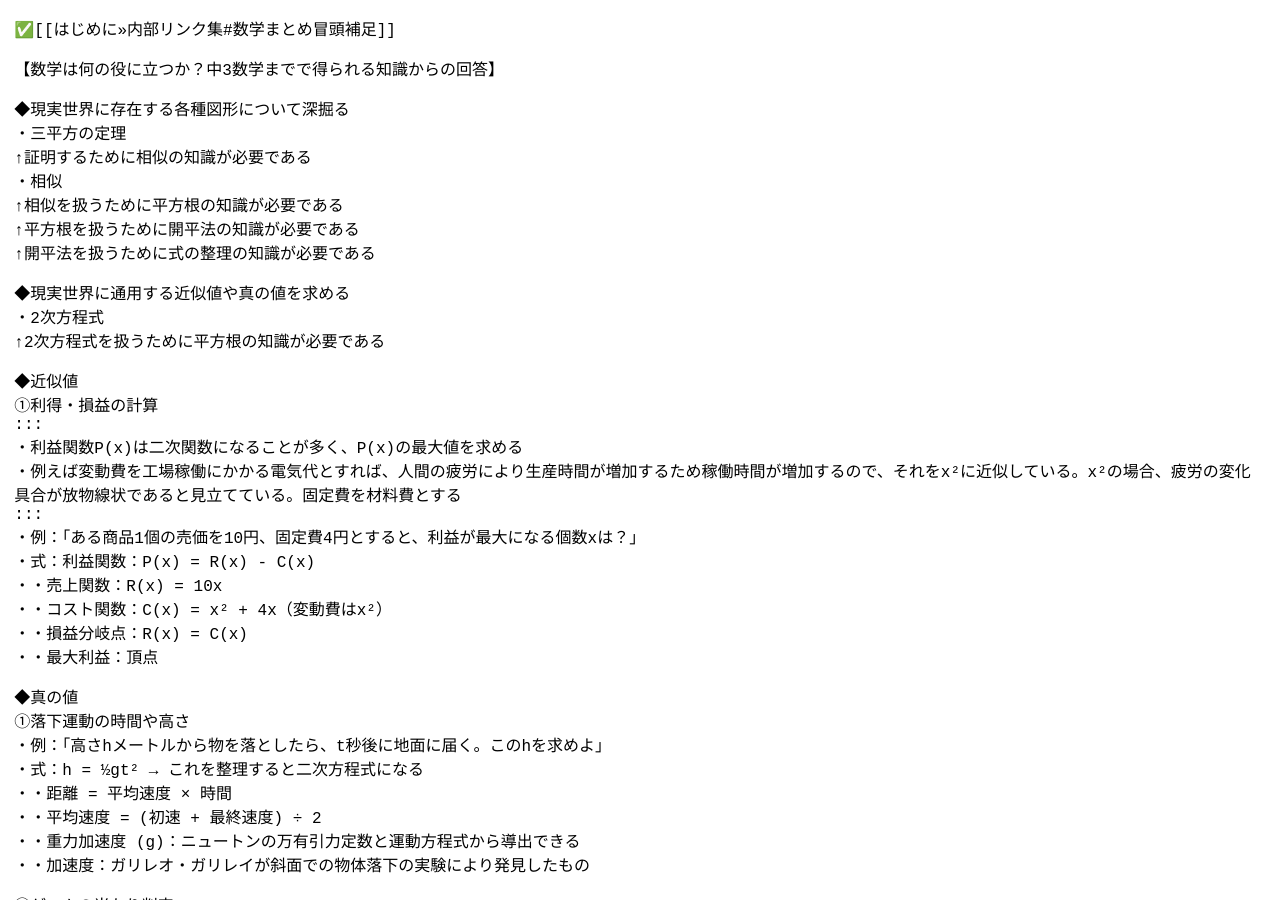
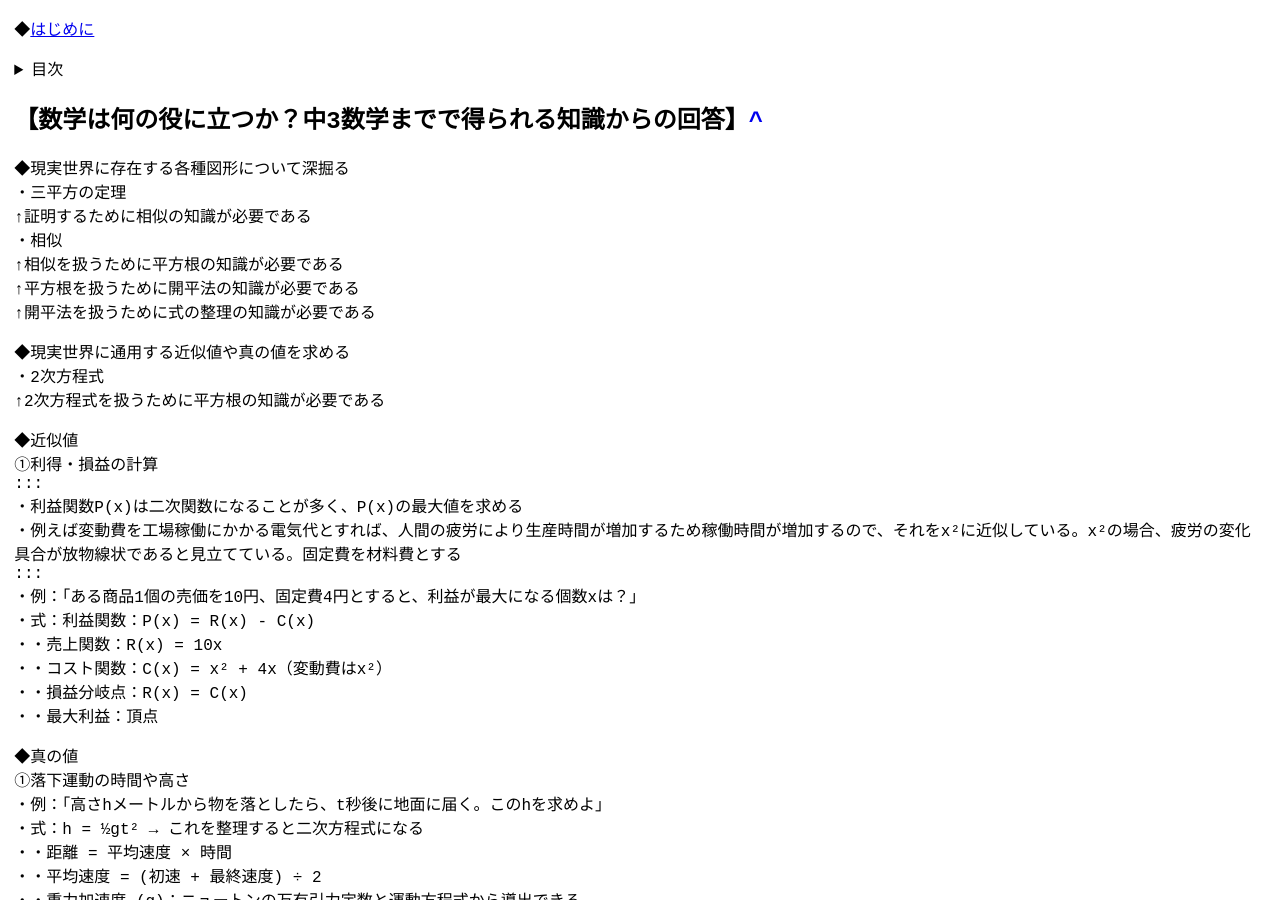
Before and after one commit to zoldof/algo-notes-ci, a Jekyll site: the page built from docs/dist/chu3-1/index.md, in a window 1280 px wide and 900 px high. Built offline with Jekyll 4.4.1, drawn with Linux system fonts in a browser that asks for light colours; our own code applies the rules of GitHub Pages for plain Markdown files.

Commit message:
Update index.md

```diff
--- a/docs/dist/chu3-1/index.md
+++ b/docs/dist/chu3-1/index.md
@@ -1,6 +1,12 @@
-&#9989;&#65039;[[はじめに>>内部リンク集#数学まとめ冒頭補足]]
+---
+layout: default
+title: 中3数学-1
+robots: noindex
+---
 
-【数学は何の役に立つか？中3数学までで得られる知識からの回答】
+{% include intro-and-toc.md %}
+
+## 【数学は何の役に立つか？中3数学までで得られる知識からの回答】
 
 ◆現実世界に存在する各種図形について深掘る
 ・三平方の定理
@@ -78,7 +84,7 @@
 ・例：原価400円の品物に2x割の利益を見込んで定価をつけた。売り出しの日に定価のx割引で売った。利益が48円だった。xの値を求めよ
 ・式：400 × {(10 + 2x) / 10} × {(10 - x ) / 10 } = 448
 
-【数の分類】
+## 【数の分類】
 
 ◆概要
 :::
@@ -156,7 +162,7 @@
 ・並べる：式の展開を用いて式を可能な限り簡単な形で次数の高い項順に並べること
 ・まとめる：因数分解を用いて式を可能な限り簡単な積の形でまとめること
 
-【平方根】
+## 【平方根】
 
 ◆概要
 :::
@@ -206,7 +212,7 @@
 ・④加減を含む式ならば式の整理をする
 ＊ 有理化を行う理由：計算の手間を省ける場合があるから
 
-【2次方程式】
+## 【2次方程式】
 
 ◆概要
 ・2次方程式：xの2乗の項を含む方程式
@@ -232,7 +238,7 @@
 ・・各係数と定数項を公式に代入する
 ・↑ax&#178; + bx + c = 0 → (x + b/2a)&#178; = (b&#178; - 4ac) ÷ 4a&#178;のように変形し［右辺が文字式の②］をxについて解き導く
 
-【2乗に比例する関数】
+## 【2乗に比例する関数】
 
 ◆概要
 ・y = ax&#178;：yがxの2乗に比例するもので、y軸について対称である
@@ -256,7 +262,7 @@
 ↑解の公式の導出過程と関連付けると放物線の頂点は平行移動した先の(-b/2a, -(b&#178; - 4ac) ÷ 4a&#178;)となる
 ↑2乗に比例する関数と2次関数の放物線を見比べながら平行移動すれば明らかである
 
-【相似】
+## 【相似】
 
 ◆言葉遣い
 ・頂角：頂点を角度に着目して説明するときの言い方
@@ -341,7 +347,7 @@
 ↑例えば三角形なら底辺と高さが相似比の対象となるから
 ・体積比はa&#179; : b&#179;
 
-【三平方の定理】
+## 【三平方の定理】
 
 ◆概要
 ・a&#178; + b&#178; = c&#178;
@@ -382,7 +388,7 @@
 ③三平方の定理を適用する
 ④斜辺の長さが求まる
 
-【円】
+## 【円】
 
 ◆概要
 ・円：現実の測定値を仮想の近似値で表したもの
@@ -411,7 +417,7 @@
 ＊内接円や外接円は中1数学で定義済み
 ＊①は内外接で扱えて正多角形の1辺を小さく分割しながら関係性を維持しつつ成立する
 
-【円周角と接線】
+## 【円周角と接線】
 
 ◆改めて円を定義する
 ・円：定点Oから一定の距離rにある点の集合
@@ -438,7 +444,7 @@
 ・円外の点からその円に引いた2つの接線の長さは等しい
 ＊接線同士の交点と中心を結ぶ線分を斜辺とする直角三角形の他の1辺がそれぞれ等しいから
 
-【円錐】
+## 【円錐】
 
 ◆側面が扇形になる理由
 ①頂点からの底面円周の各点までの長さが等しいから
@@ -455,7 +461,7 @@
 ◆円錐の扇形の弧と底面の円周の対応
 ・扇形の弧の半分は円周の半分と対応している
 
-【標本調査】
+## 【標本調査】
 
 ◆概要
 ・全数調査：集団の全てについて行う調査方法
```
